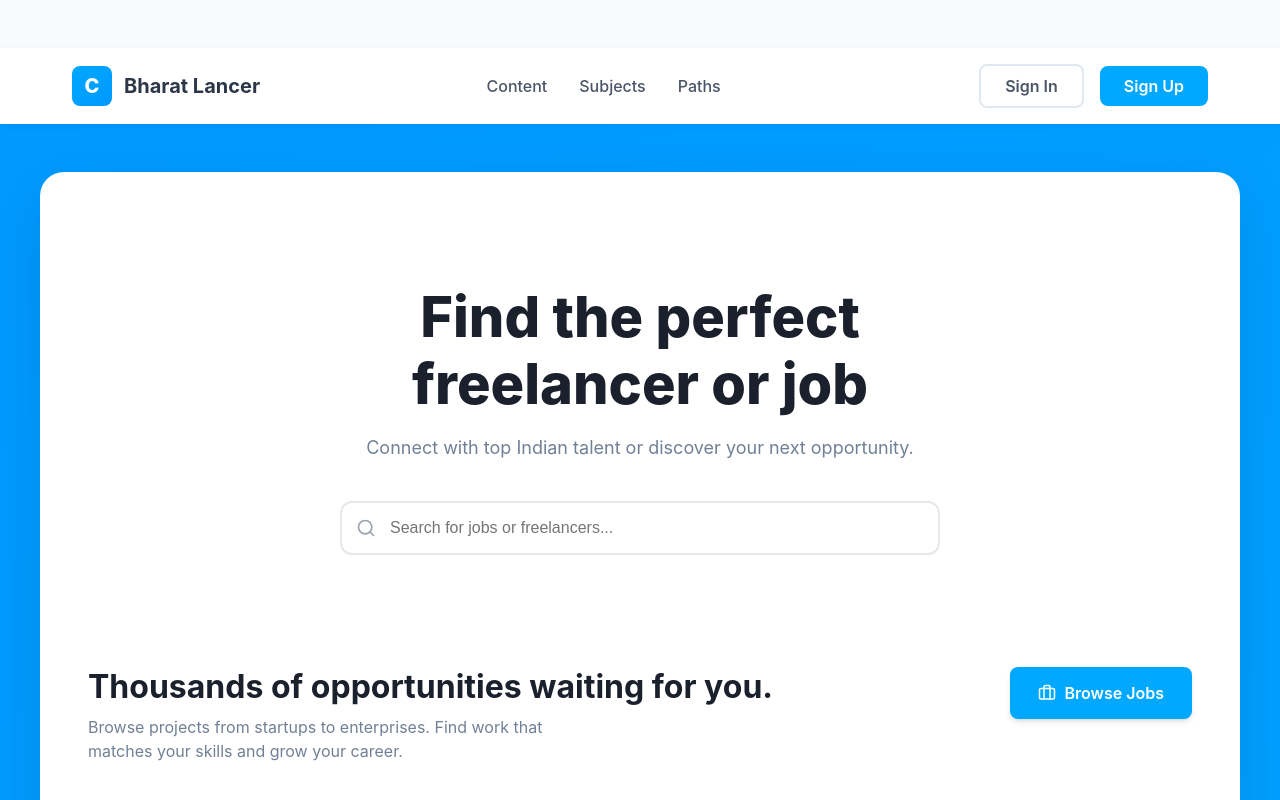
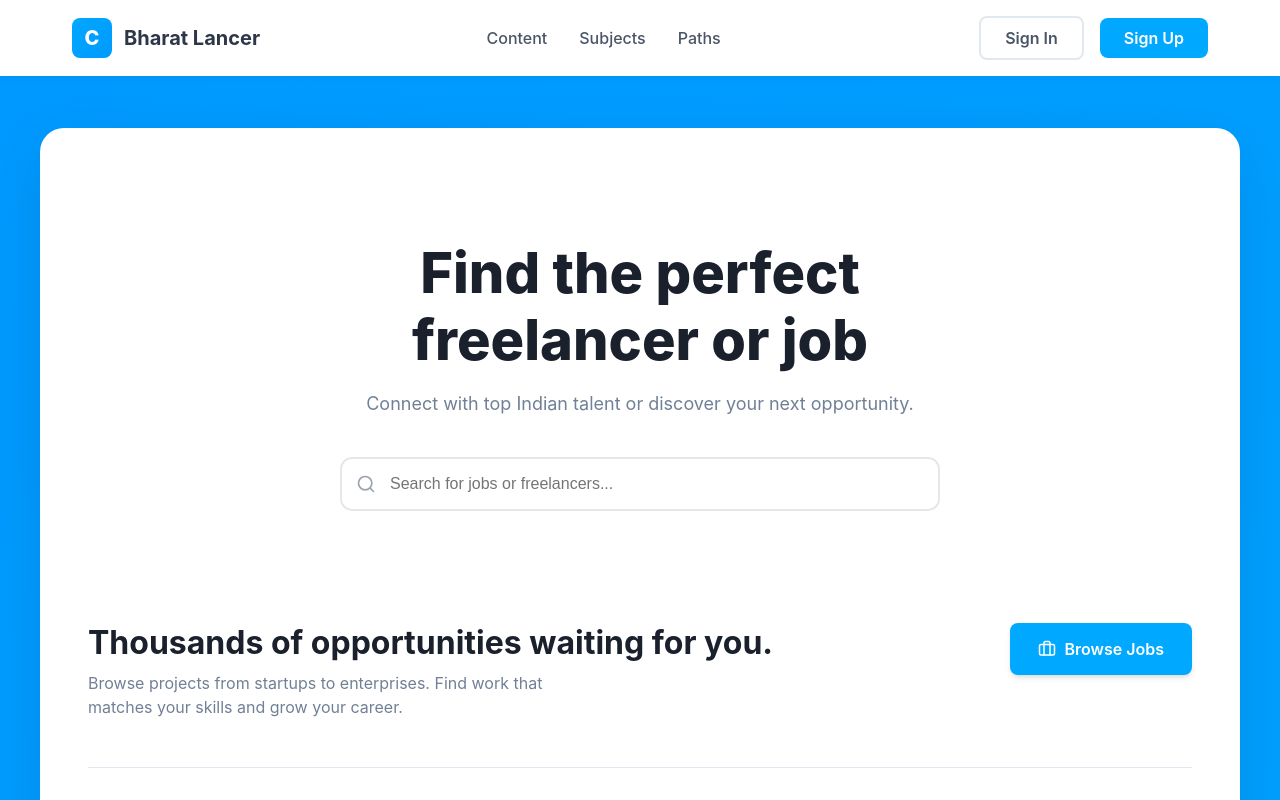
Before and after one commit to aragulkumar/bharat-lancer, a React app in the folder frontend/: page / in a window 1280 px wide. Shown: the top 800 px of the page. Built offline with nearby package versions, Linux system fonts and the light colour scheme; the HTML template or start-up script is replaced by a standard one.

Commit message:
fix: remove navbar gap and ensure stable top positioning

```diff
--- a/frontend/src/pages/Landing.css
+++ b/frontend/src/pages/Landing.css
@@ -10,10 +10,13 @@
 .landing-nav {
     background: white;
     padding: 1rem 0;
-    position: sticky;
+    position: fixed;
     top: 0;
+    left: 0;
+    right: 0;
     z-index: 1000;
     box-shadow: 0 2px 8px rgba(0, 0, 0, 0.05);
+    margin: 0;
 }
 
 .nav-container {
@@ -105,6 +108,7 @@
 /* Content Wrapper */
 .content-wrapper {
     padding: 3rem 2rem;
+    padding-top: 5rem;
 }
 
 .main-container {
```
